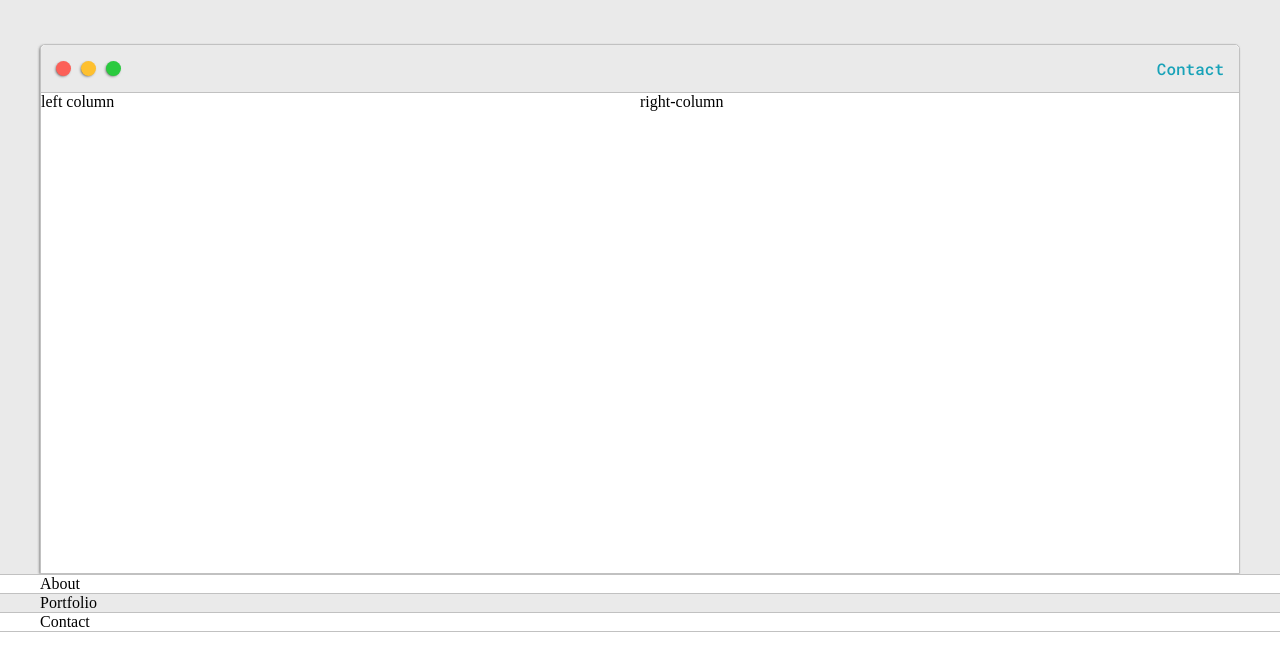
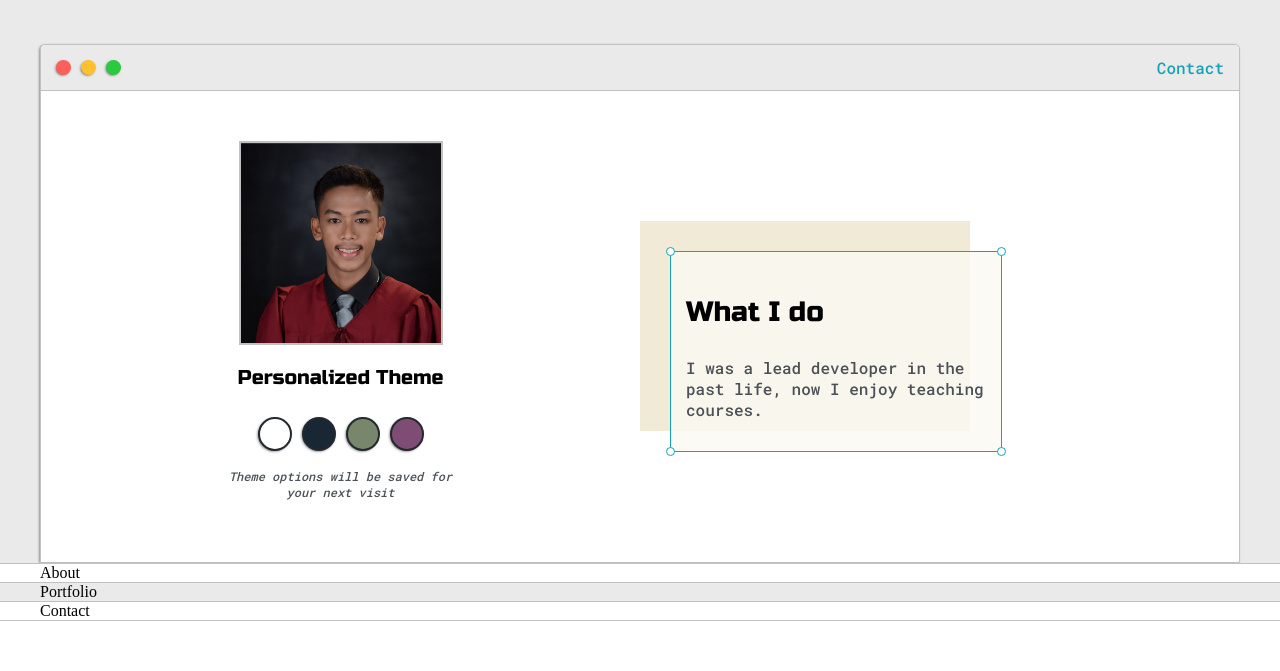
Before and after one commit to kathulhur/portfolio, a plain HTML site: page index.html in a window 1280 px wide. Shown: the part 117-788 px from the top of the page. Drawn offline with Linux system fonts and the light colour scheme.

Commit message:
Style the introduction grid

```diff
--- a/default.css
+++ b/default.css
@@ -6,6 +6,11 @@
 
     --mainText:black;
     --secondaryText:#4b5156;
+
+    --themeDotBorder: #24292e;
+
+    --previewBg: rgb(251, 249, 243, 0.8);
+    --previewShadow: #f0ead6;
 }
 
 
@@ -78,7 +83,6 @@ h6 { font-size: 16px;}
 
     display: grid;
     grid-template-columns: 1fr 1fr;
-    grid-template-rows: 3em 30em;
     grid-template-areas:
         'nav-wrapper nav-wrapper'
         'left-column right-column'
@@ -138,11 +142,126 @@ h6 { font-size: 16px;}
 
 .left-column {
     grid-area: left-column;
+    padding-top: 50px;
+    padding-bottom: 50px;
 }
+
+#profile-pic {
+    display: block;
+    margin: 0 auto;
+    height: 200px;
+    width: 200px;
+    object-fit: cover;
+    border: 2px solid var(--borderColor);
+}
+
+
+#theme-options-wrapper {
+    display:flex;
+    justify-content: center;
+}
+
+.theme-dot {
+    height: 30px;
+    width: 30px;
+    background-color:black;
+    border-radius: 50%;
+
+    margin: 5px;
+    border: 2px solid var(--themeDotBorder);
+
+    -webkit-box-shadow: -1px 1px 3px -1px rgba(0, 0, 0, 0.75);
+    -moz-box-shadow: -1px 1px 3px -1px rgba(0, 0, 0, 0.75);
+    box-shadow: -1px 1px 3px -1px rgba(0, 0, 0, 0.75);
+
+    cursor: pointer;
+
+}
+
+.theme-dot:hover {
+    border-width: 5px;
+
+}
+
+#light-mode {
+    background-color: #fff;
+
+}
+
+#blue-mode {
+    background-color: #192734;
+
+}
+
+#green-mode {
+    background-color: #78866b;
+
+}
+
+#purple-mode {
+    background-color: #7E4C74;
+
+}
+
+#settings-note {
+    font-size: 12px;
+    font-style: italic;
+    text-align: center;
+}
+
 
 .right-column {
     grid-area: right-column;
+    display:grid;
+    align-content: center;
 
+    padding-top: 50px;
+    padding-bottom: 50px;
+}
+
+#preview-shadow {
+    background-color: var(--previewShadow);
+    width: 300px;
+    height: 180px;
+    padding-left: 30px;
+    padding-top: 30px;
+}
+
+#preview {
+    width: 300px;
+    border: 1.5px solid #17a2b8;
+    background-color: var(--previewBg);
+    padding: 15px;
+    position: relative;
+}
+
+.corner {
+    width: 7px;
+    height: 7px;
+    border-radius: 50%;
+    border: 1.5px solid #17a2b8;
+    background-color: #fff;
+    position:absolute;
+}
+
+#corner-tl {
+    top: -5px;
+    left: -5px;
+}
+
+#corner-tr {
+    top: -5px;
+    right: -5px;
+}
+
+#corner-br {
+    bottom: -5px;
+    right: -5px;
+}
+
+#corner-bl {
+    bottom: -5px;
+    left: -5px;
 }
 
 @media screen and (max-width: 1200px){
@@ -150,3 +269,18 @@ h6 { font-size: 16px;}
         width: 95%;
     }
 }
+
+@media screen and (max-width: 800px){
+    .intro-wrapper {
+        grid-template-columns: 1fr;
+        grid-template-areas:
+            'nav-wrapper'
+            'left-column'
+            'right-column'
+        ;
+    }
+
+    .right-column {
+        justify-content: center;
+    }
+}
--- a/index.html
+++ b/index.html
@@ -35,11 +35,35 @@
                 </div>
 
                 <div class="left-column">
-                    left column
+                    <img id="profile-pic" src="images/self.jpg" alt="">
+                    <h5 style="text-align: center; line-height: 0;">Personalized Theme</h5>
+
+                    <div id="theme-options-wrapper">
+                        <div id="light-mode" class="theme-dot"></div>
+                        <div id="blue-mode" class="theme-dot"></div>
+                        <div id="green-mode" class="theme-dot"></div>
+                        <div id="purple-mode" class="theme-dot"></div>
+                    </div>
+
+                    <p id="settings-note">Theme options will be saved for<br>your next visit</p>
                 </div>
 
+
                 <div class="right-column">
-                    right-column
+                    <div id="preview-shadow">
+                        <div id="preview">
+                            <div id="corner-tl" class="corner"></div>
+                            <div id="corner-tr" class="corner"></div>
+
+                            <h3>What I do</h3>
+                            <p>I was a lead developer in the past life,
+                                now I enjoy teaching courses.
+                            </p>
+
+                            <div id="corner-br" class="corner"></div>
+                            <div id="corner-bl" class="corner"></div>
+                        </div>
+                    </div>
                 </div>
             </div>
         </div>
```
